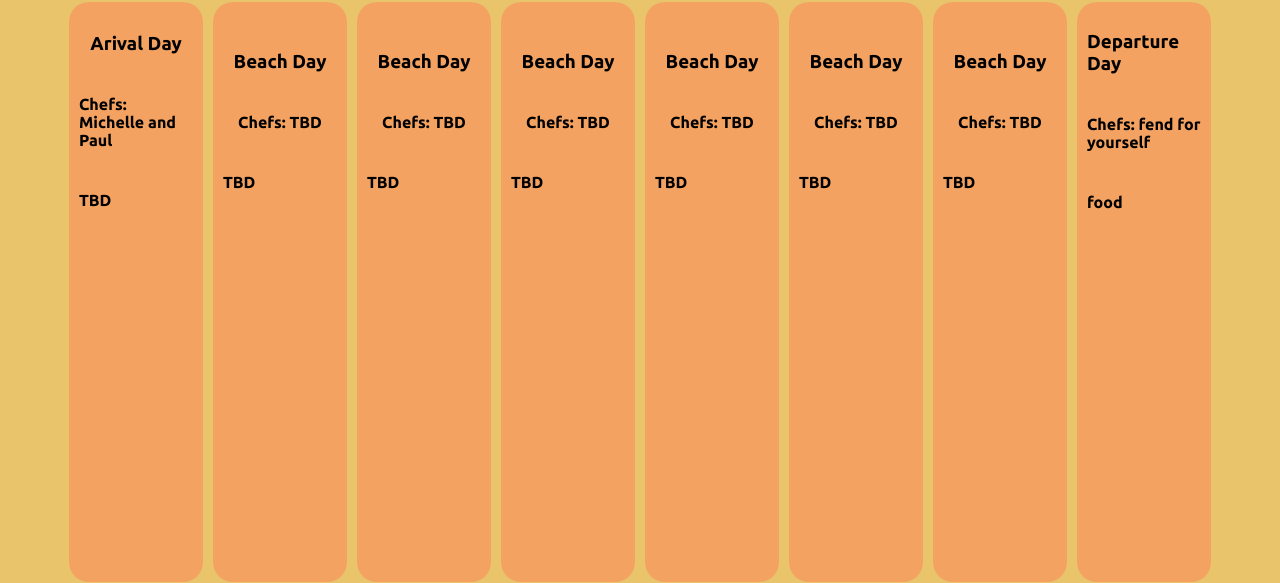
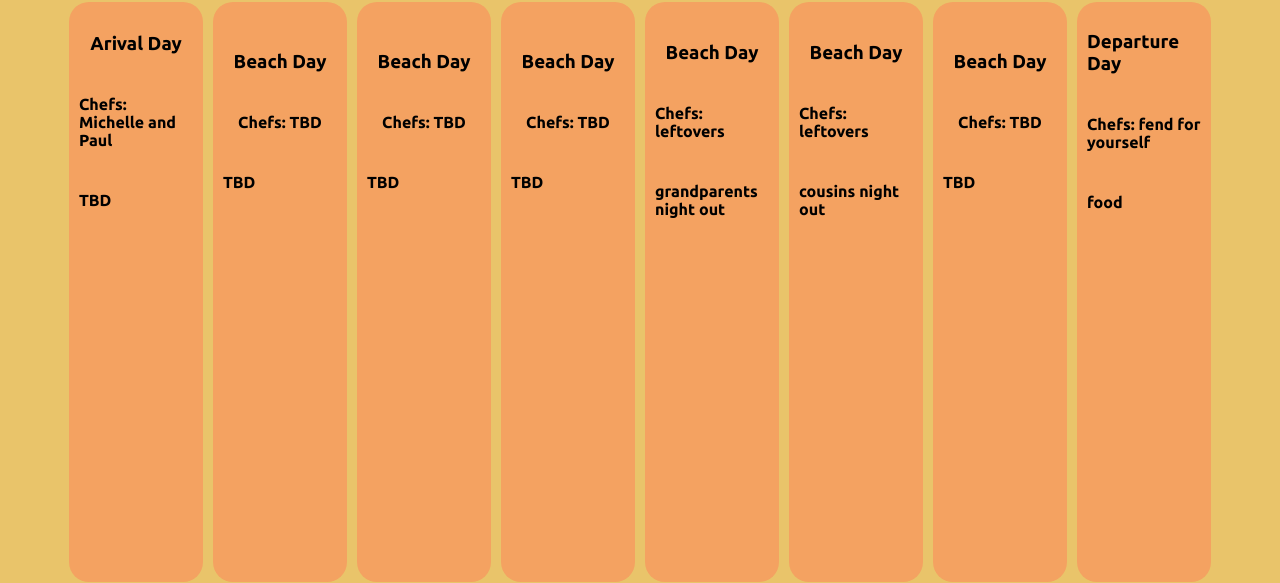
Before and after one commit to davidmoreau2/beach-trip, a plain HTML site: page calendar.html in a window 1280 px wide. Shown: the part 249-832 px from the top of the page. Drawn offline with Linux system fonts and the light colour scheme.

Commit message:
Update calendar.html

```diff
--- a/calendar.html
+++ b/calendar.html
@@ -91,10 +91,10 @@
                     <h3>Beach Day</h3>
                 </div>
                 <div class="cooks">
-                    <h4>Chefs: TBD</h4>
+                    <h4>Chefs: leftovers</h4>
                 </div>
                 <div class="menu">
-                    <h4>TBD</h4>
+                    <h4>grandparents night out</h4></h4>
                 </div>
             </div>
             <div class="day">
@@ -106,10 +106,10 @@
                 </div>
 
                 <div class="cooks">
-                    <h4>Chefs: TBD</h4>
+                    <h4>Chefs: leftovers</h4>
                 </div>
                 <div class="menu">
-                    <h4>TBD</h4>
+                    <h4>cousins night out</h4></h4>
                 </div>
             </div>
             <div class="day">
```
